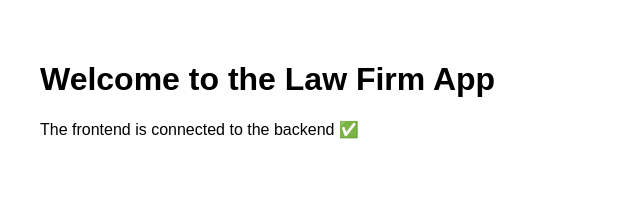
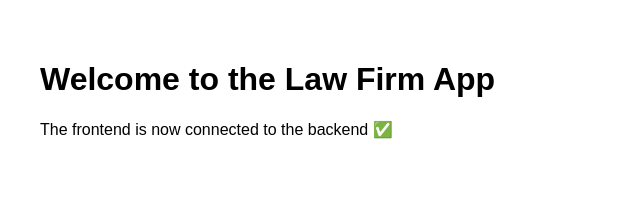
Before and after one commit to DhruvGulati-1/lawfirm-app, a React (Vite) app in the folder frontend/: page / in a window 1280 px wide. Shown: the top 210 px of the page, without its empty margins (0-640 px from the left). Built offline with nearby package versions, Linux system fonts and the light colour scheme.

Commit message:
Fix: Add missing App.jsx file for frontend

```diff
--- a/frontend/src/App.jsx
+++ b/frontend/src/App.jsx
@@ -5,7 +5,7 @@ function App() {
   return (
     <div style={{ padding: "2rem", fontFamily: "Arial, sans-serif" }}>
       <h1>Welcome to the Law Firm App</h1>
-      <p>The frontend is connected to the backend ✅</p>
+      <p>The frontend is now connected to the backend ✅</p>
     </div>
   );
 }
```
